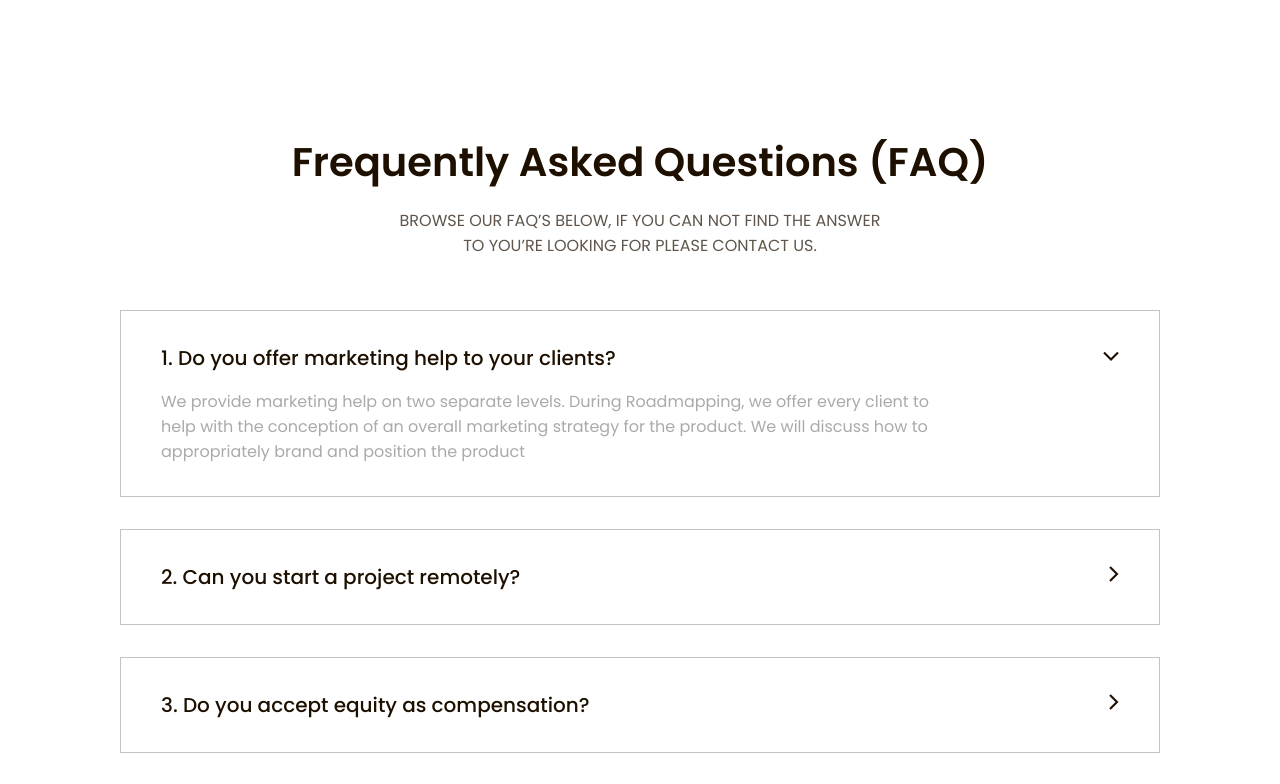
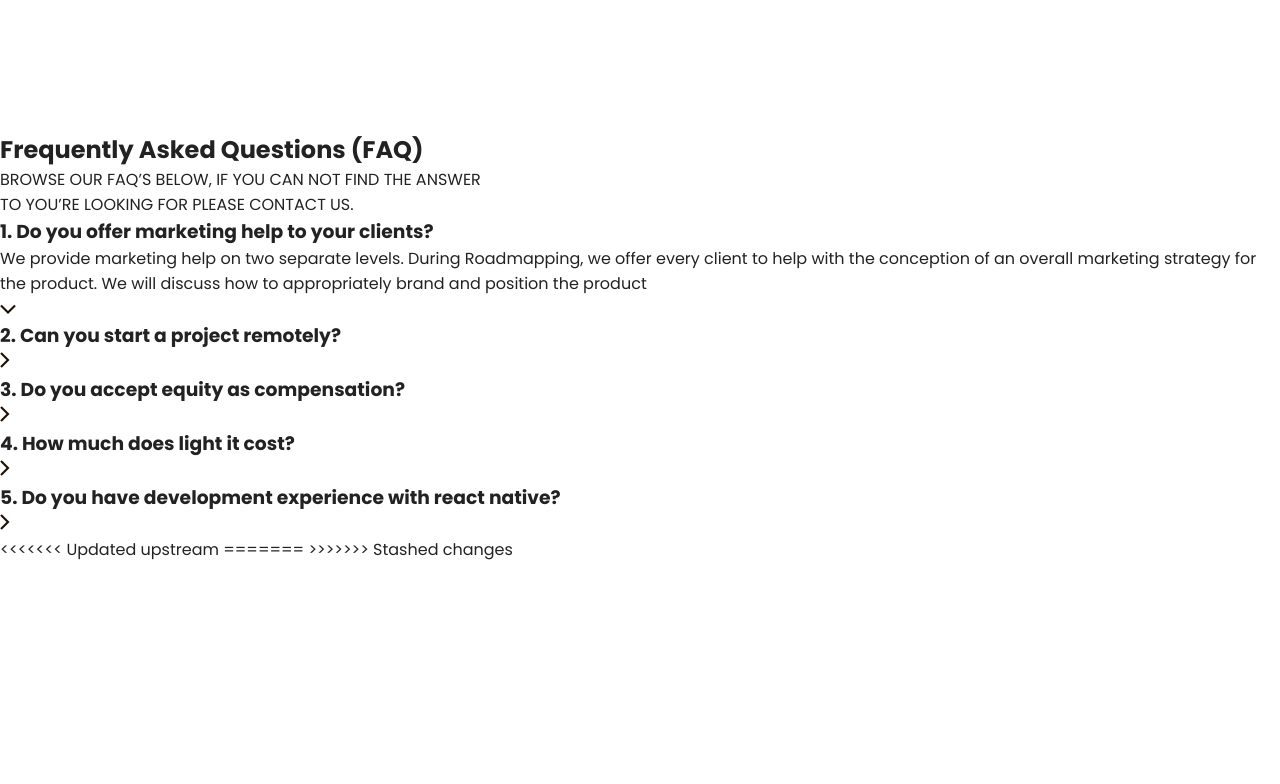
Before and after one commit to Nino-Techwoman/Redu_Team_Project, a plain HTML site: page index.html in a window 1280 px wide. Shown: the part 2420-3204 px from the top of the page. After the commit the page ends 2982 px from the top, so only its background shows below. Drawn offline with Linux system fonts and the light colour scheme.

Commit message:
Frequently Asked Questions (FAQ)

```diff
--- a/index.html
+++ b/index.html
@@ -225,7 +225,10 @@
 
   </section>
 
+<<<<<<< Updated upstream
 
+=======
+>>>>>>> Stashed changes
 
 
 
--- a/style.css
+++ b/style.css
@@ -327,96 +327,7 @@ nav a:hover {
 
 }
 
-/* Frequently Asked Questions (FAQ) */
 
-.frequently {
-
-  width: 100%;
-  min-width: 300px;
-  padding-left: 120px;
-  padding-right: 120px;
-  margin-bottom: 180px;
-
-}
-.frequently-title{
-  text-align: center;
-  display: flex;
-  gap: 16px;
-  flex-direction: column;
-  margin-bottom: 52px;
-}
-.frequently-title h1{
-  color: #1E1000;
-  font-size: 40px;
-  font-weight: 600;
-
-}
-.frequently-title p{
-  color: #1E1000B5;
-  font-size: 16px;
-  font-weight: 400;
-}
-.boxes{
-  display: flex;
-  flex-direction: column;
-  gap: 32px;
-}
-
-.box1{
-  border: 1px solid rgba(128, 128, 128, 0.476);
-  padding: 32px 40px;
-  display: flex;
-
-  gap: 138px;
-}
-
-.box2{
-  display: flex;
-  border: 1px solid rgba(128, 128, 128, 0.476);
-  padding: 32px 40px;
-  justify-content: space-between;
-  align-items: center;
-}
-.box3{
-  display: flex;
-  border: 1px solid rgba(128, 128, 128, 0.476);
-  padding: 32px 40px;
-  justify-content: space-between;
-  align-items: center;
-}
-.box4{
-  display: flex;
-  border: 1px solid rgba(128, 128, 128, 0.476);
-  padding: 32px 40px;
-  justify-content: space-between;
-  align-items: center;
-}
-.box5{
-  display: flex;
-  border: 1px solid rgba(128, 128, 128, 0.476);
-  padding: 32px 40px;
-  justify-content: space-between;
-  align-items: center;
-}
-
-
-.box1-title{
-  display: flex;
-  flex-direction: column;
-  gap: 16px;
-}
-
-.box1-title h3{
-  color: #1E1000;
-  font-size: 20px;
-  font-weight: 500;
-}
-
-.box1-title p{
-  color: #AAAAAA;
-  font-size: 16px;
-  font-weight: 400;
-}
 
 
 /* RESPONSIVE */
@@ -534,19 +445,6 @@ nav a:hover {
     font-size: 14px;
   }
 
-  .boxes {
-    gap: 24px;
-  }
 
-  .box1{
-    padding: 20px;
 
-  }
-  .box2,
-  .box3,
-  .box4,
-  .box5{
-    display: flex;
-    justify-content: space-between;
-  }
 }
```
